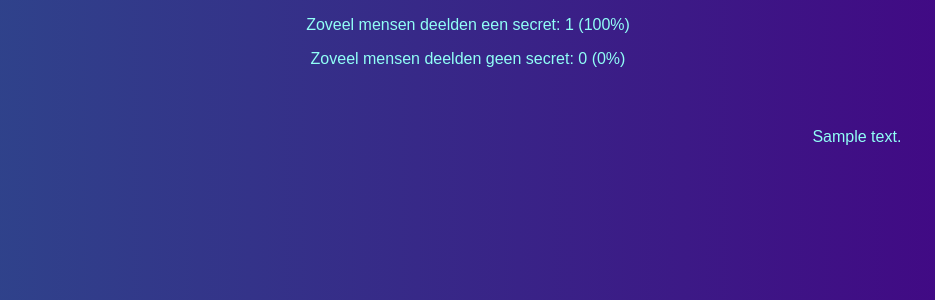
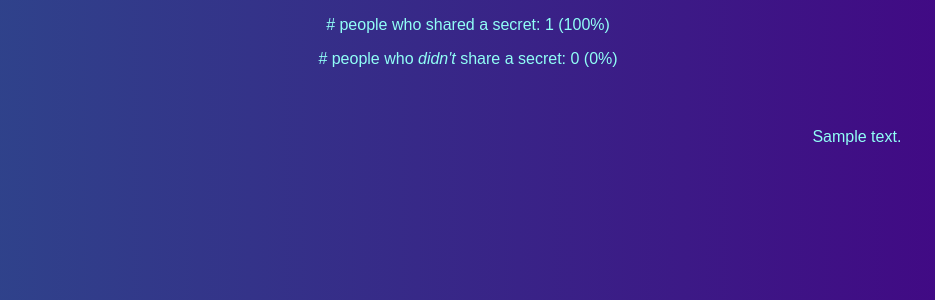
Before and after one commit to Denperidge/A-Secret-Website, a PHP site: page /secrets.php in a window 1280 px wide. Shown: the top 300 px of the page, without its empty margins (172-1107 px from the left). Run offline with PHP 8.4, Linux system fonts and the light colour scheme; tables that the repository leaves empty hold one stand-in row (values such as "Sample post"); data that the repository does not hold is empty.

Commit message:
Fixed incorrect language in secrets.phpc

```diff
--- a/app/secrets.php
+++ b/app/secrets.php
@@ -145,8 +145,8 @@ for ($i=1; $i<=$secret_shared_count; $i++) {
 
 
 <footer>
-    <p>Zoveel mensen deelden een secret: <?php echo "$secret_shared_count ($secret_shared_pct%)" ?></p>
-    <p>Zoveel mensen deelden geen secret: <?php echo "$no_secret_shared_count ($no_secret_shared_pct%)" ?></p>
+    <p># people who shared a secret: <?php echo "$secret_shared_count ($secret_shared_pct%)" ?></p>
+    <p># people who <span class="italic">didn't</span> share a secret: <?php echo "$no_secret_shared_count ($no_secret_shared_pct%)" ?></p>
 </footer>
 
 <?php include('template_bot.php'); ?>
--- a/app/stylesheet.css
+++ b/app/stylesheet.css
@@ -12,3 +12,7 @@ body {
     font-family: 'Raleway', sans-serif;
     overflow: hidden;
 }
+
+.italic {
+    font-style: italic;
+}
```
